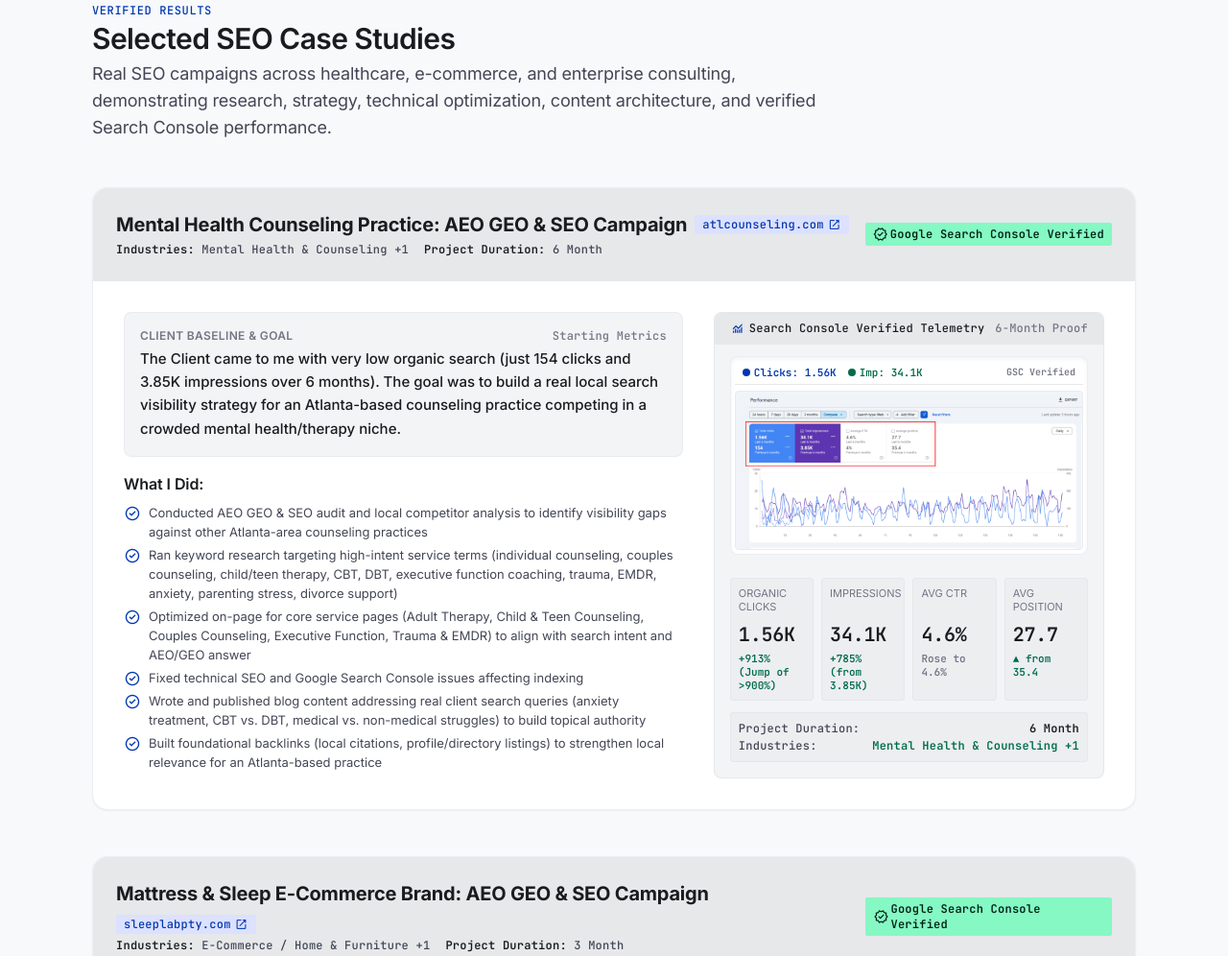
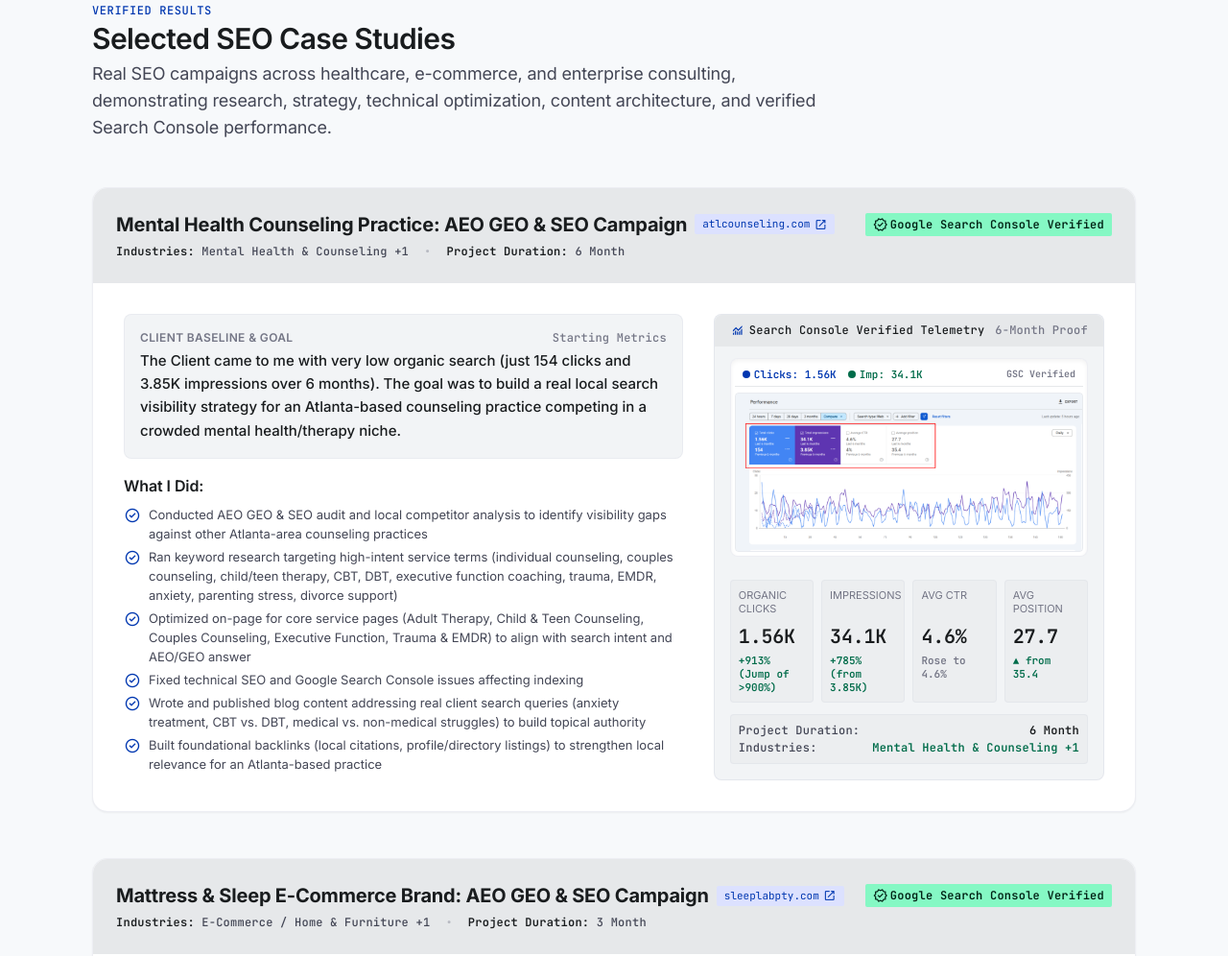
Before and after one commit to hasangazifahim/portfolio, a website: page frontend/index.html in a window 1280 px wide. Shown: the part 3384-4380 px from the top of the page at 96% size. Drawn offline with nearby package versions, Linux system fonts and the light colour scheme.

Commit message:
Fix case study header text alignment, vertical baseline, and metadata formatting across all case studies

```diff
--- a/frontend/index.html
+++ b/frontend/index.html
@@ -824,24 +824,25 @@
 
             <!-- CASE STUDY 1: Mental Health Counseling Practice -->
             <div class="bg-surface-container-lowest rounded-2xl shadow-sm overflow-hidden border border-outline-variant/30">
-              <div class="p-space-lg bg-surface-container-high flex flex-col md:flex-row md:items-center justify-between gap-space-sm border-b border-surface-container-high">
+              <div class="p-space-lg bg-surface-container-high flex flex-col md:flex-row md:items-start justify-between gap-space-sm border-b border-surface-container-high">
                 <div>
-                  <div class="flex flex-wrap items-center gap-space-xs mb-space-2xs">
+                  <div class="flex flex-wrap items-center gap-space-xs mb-1.5">
                     <span class="font-headline-md text-headline-md text-on-surface font-bold">Mental Health Counseling Practice: AEO GEO &amp; SEO Campaign</span>
-                    <a href="https://atlcounseling.com" target="_blank" rel="noopener noreferrer" class="font-label-code text-label-code text-primary bg-primary-fixed hover:bg-primary hover:text-on-primary px-space-xs py-space-3xs rounded transition-colors inline-flex items-center gap-1">
+                    <a href="https://atlcounseling.com" target="_blank" rel="noopener noreferrer" class="font-label-code text-[11px] text-primary bg-primary-fixed hover:bg-primary hover:text-on-primary px-space-xs py-0.5 rounded transition-colors inline-flex items-center gap-1 align-middle">
                       <span>atlcounseling.com</span>
                       <span class="material-symbols-outlined text-[14px]">open_in_new</span>
                     </a>
                   </div>
                   <div class="flex flex-wrap items-center gap-x-space-md gap-y-1 font-label-code text-label-code text-on-surface-variant">
                     <span><strong class="text-on-surface font-semibold">Industries:</strong> Mental Health &amp; Counseling +1</span>
+                    <span class="text-outline/40">•</span>
                     <span><strong class="text-on-surface font-semibold">Project Duration:</strong> 6 Month</span>
                   </div>
                 </div>
-                <div class="flex items-center gap-space-xs">
+                <div class="flex items-center shrink-0 md:pt-0.5">
                   <span class="font-label-code text-label-code bg-secondary-fixed text-on-secondary-fixed px-space-xs py-space-2xs rounded font-semibold flex items-center gap-space-3xs">
                     <span class="material-symbols-outlined text-[16px]">verified</span>
-                    Google Search Console Verified
+                    <span>Google Search Console Verified</span>
                   </span>
                 </div>
               </div>
@@ -976,24 +977,25 @@
 
             <!-- CASE STUDY 2: Mattress & Sleep E-Commerce Brand -->
             <div class="bg-surface-container-lowest rounded-2xl shadow-sm overflow-hidden border border-outline-variant/30">
-              <div class="p-space-lg bg-surface-container-high flex flex-col md:flex-row md:items-center justify-between gap-space-sm border-b border-surface-container-high">
+              <div class="p-space-lg bg-surface-container-high flex flex-col md:flex-row md:items-start justify-between gap-space-sm border-b border-surface-container-high">
                 <div>
-                  <div class="flex flex-wrap items-center gap-space-xs mb-space-2xs">
+                  <div class="flex flex-wrap items-center gap-space-xs mb-1.5">
                     <span class="font-headline-md text-headline-md text-on-surface font-bold">Mattress &amp; Sleep E-Commerce Brand: AEO GEO &amp; SEO Campaign</span>
-                    <a href="https://sleeplabpty.com" target="_blank" rel="noopener noreferrer" class="font-label-code text-label-code text-primary bg-primary-fixed hover:bg-primary hover:text-on-primary px-space-xs py-space-3xs rounded transition-colors inline-flex items-center gap-1">
+                    <a href="https://sleeplabpty.com" target="_blank" rel="noopener noreferrer" class="font-label-code text-[11px] text-primary bg-primary-fixed hover:bg-primary hover:text-on-primary px-space-xs py-0.5 rounded transition-colors inline-flex items-center gap-1 align-middle">
                       <span>sleeplabpty.com</span>
                       <span class="material-symbols-outlined text-[14px]">open_in_new</span>
                     </a>
                   </div>
                   <div class="flex flex-wrap items-center gap-x-space-md gap-y-1 font-label-code text-label-code text-on-surface-variant">
                     <span><strong class="text-on-surface font-semibold">Industries:</strong> E-Commerce / Home &amp; Furniture +1</span>
+                    <span class="text-outline/40">•</span>
                     <span><strong class="text-on-surface font-semibold">Project Duration:</strong> 3 Month</span>
                   </div>
                 </div>
-                <div class="flex items-center gap-space-xs">
+                <div class="flex items-center shrink-0 md:pt-0.5">
                   <span class="font-label-code text-label-code bg-secondary-fixed text-on-secondary-fixed px-space-xs py-space-2xs rounded font-semibold flex items-center gap-space-3xs">
                     <span class="material-symbols-outlined text-[16px]">verified</span>
-                    Google Search Console Verified
+                    <span>Google Search Console Verified</span>
                   </span>
                 </div>
               </div>
@@ -1131,24 +1133,25 @@
 
             <!-- CASE STUDY 3: AI Strategy & Digital Transformation Consultancy -->
             <div class="bg-surface-container-lowest rounded-2xl shadow-sm overflow-hidden border border-outline-variant/30">
-              <div class="p-space-lg bg-surface-container-high flex flex-col md:flex-row md:items-center justify-between gap-space-sm border-b border-surface-container-high">
+              <div class="p-space-lg bg-surface-container-high flex flex-col md:flex-row md:items-start justify-between gap-space-sm border-b border-surface-container-high">
                 <div>
-                  <div class="flex flex-wrap items-center gap-space-xs mb-space-2xs">
+                  <div class="flex flex-wrap items-center gap-space-xs mb-1.5">
                     <span class="font-headline-md text-headline-md text-on-surface font-bold">AI Strategy &amp; Digital Transformation Consultancy: AEO GEO &amp; SEO Campaign</span>
-                    <a href="https://cuadrogroup.com" target="_blank" rel="noopener noreferrer" class="font-label-code text-label-code text-primary bg-primary-fixed hover:bg-primary hover:text-on-primary px-space-xs py-space-3xs rounded transition-colors inline-flex items-center gap-1">
+                    <a href="https://cuadrogroup.com" target="_blank" rel="noopener noreferrer" class="font-label-code text-[11px] text-primary bg-primary-fixed hover:bg-primary hover:text-on-primary px-space-xs py-0.5 rounded transition-colors inline-flex items-center gap-1 align-middle">
                       <span>cuadrogroup.com</span>
                       <span class="material-symbols-outlined text-[14px]">open_in_new</span>
                     </a>
                   </div>
                   <div class="flex flex-wrap items-center gap-x-space-md gap-y-1 font-label-code text-label-code text-on-surface-variant">
                     <span><strong class="text-on-surface font-semibold">Industries:</strong> Professional Services / AI &amp; Tech Consulting +1</span>
+                    <span class="text-outline/40">•</span>
                     <span><strong class="text-on-surface font-semibold">Project Duration:</strong> 3 Month</span>
                   </div>
                 </div>
-                <div class="flex items-center gap-space-xs">
+                <div class="flex items-center shrink-0 md:pt-0.5">
                   <span class="font-label-code text-label-code bg-secondary-fixed text-on-secondary-fixed px-space-xs py-space-2xs rounded font-semibold flex items-center gap-space-3xs">
                     <span class="material-symbols-outlined text-[16px]">verified</span>
-                    Google Search Console Verified
+                    <span>Google Search Console Verified</span>
                   </span>
                 </div>
               </div>
```
